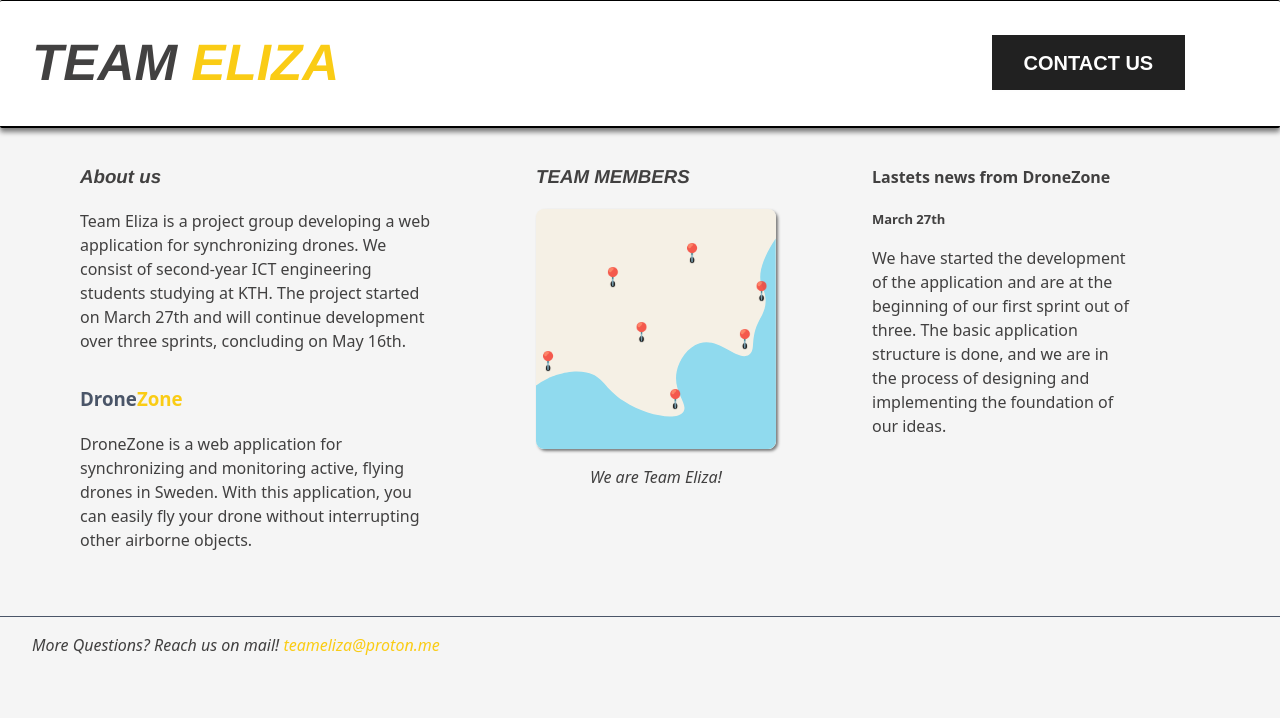
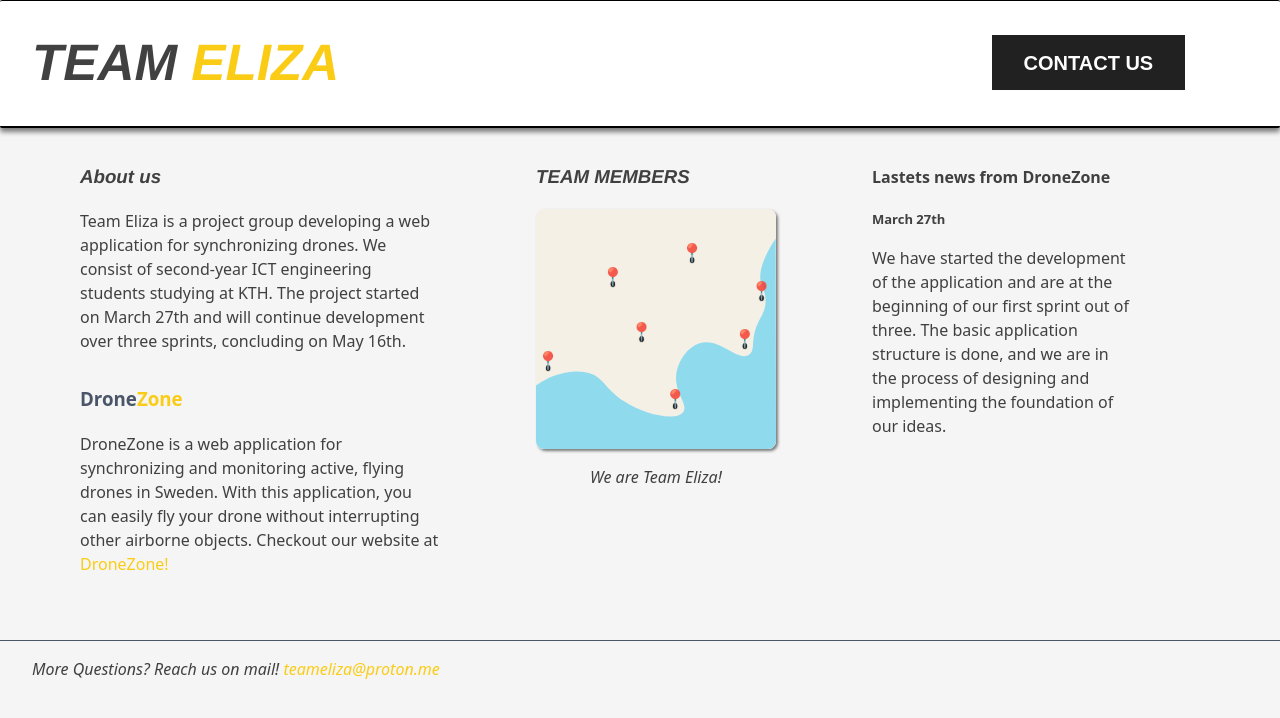
Before and after one commit to surbyxan/TEAM-ELIZA-webpage, a React (Vite) app in the folder elizawebsite/: page / in a window 1280 px wide. Shown: the top 718 px of the page. Built offline with nearby package versions, Linux system fonts and the light colour scheme.

Commit message:
added website url

```diff
--- a/elizawebsite/src/App.jsx
+++ b/elizawebsite/src/App.jsx
@@ -30,6 +30,7 @@ function App() {
             DroneZone is a web application for synchronizing and monitoring active,
             flying drones in Sweden. With this application, you can easily fly your drone
             without interrupting other airborne objects.
+            Checkout our website at <a href='https://tz-dronezone.vercel.app/'>DroneZone!</a>
             </p>
           </div>
         </div>
```
